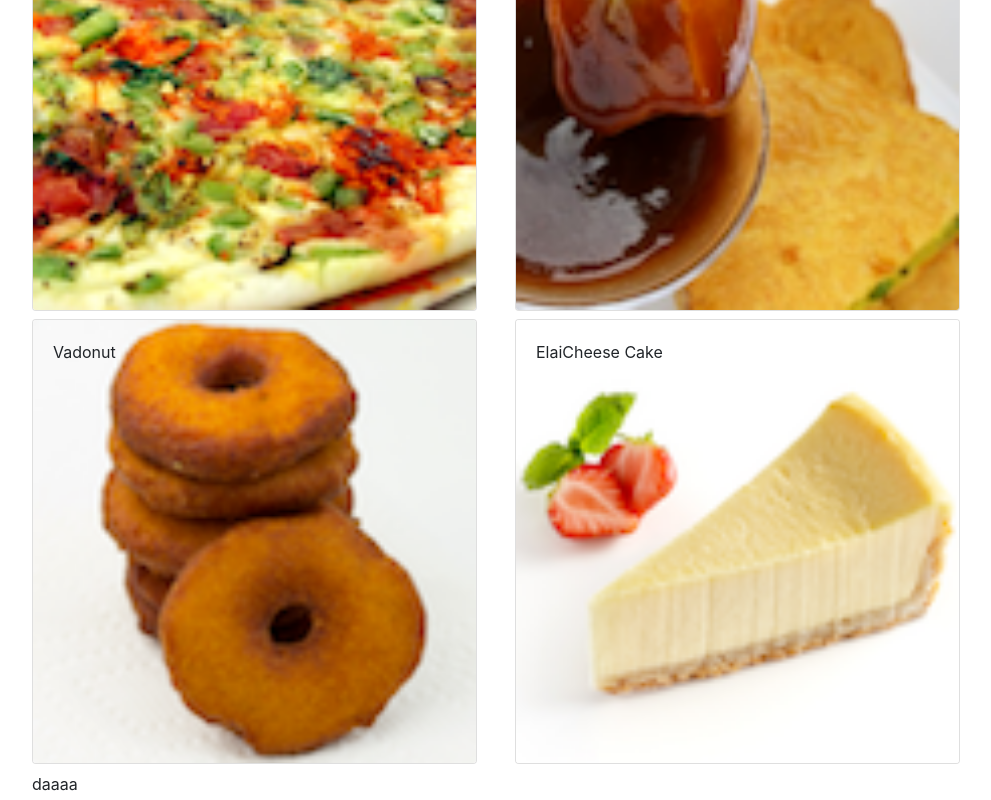
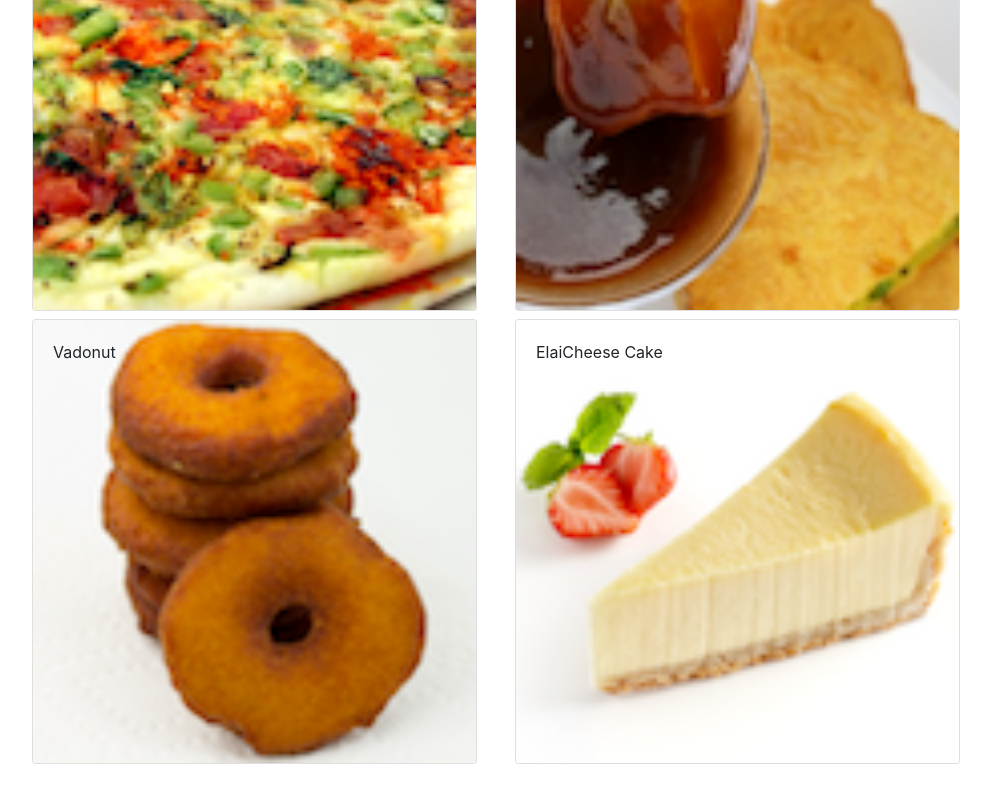
Before and after one commit to mnabywan/Coursera-React, a React (Create React App) app in the folder first-app/: page / in a window 1280 px wide. Shown: the part 194-994 px from the top of the page, without its empty margins (57-1048 px from the left). After the commit the page ends 971 px from the top, so only its background shows below. Built offline with nearby package versions, Linux system fonts and the light colour scheme.

Commit message:
Clean code

```diff
--- a/first-app/src/components/MenuComponent.js
+++ b/first-app/src/components/MenuComponent.js
@@ -57,10 +57,9 @@ class Menu extends Component {
           return(
             <div>
               <p>{comment.comment}</p>
-              <p>-- {comment.author} {comment.date}</p>
+              <p>-- {comment.author},  {comment.date}</p>
             </div>
           )
-
         })
 
         return(
@@ -75,7 +74,6 @@ class Menu extends Component {
       else{
         return(
           <div className="col-12 col-md-5 m-1">
-          daaaa
           </div>
         )
       }
@@ -95,15 +93,6 @@ class Menu extends Component {
               </div>
             );
         });
-        // console.log(this.state.selectedDish);
-        // if (this.state.selectedDish != null){
-        //   console.log('BBBBBB')
-        // }
-        // else{
-        //   console.log('AAAA');
-        // }
-
-
 
         return (
           <div className="container">
```
